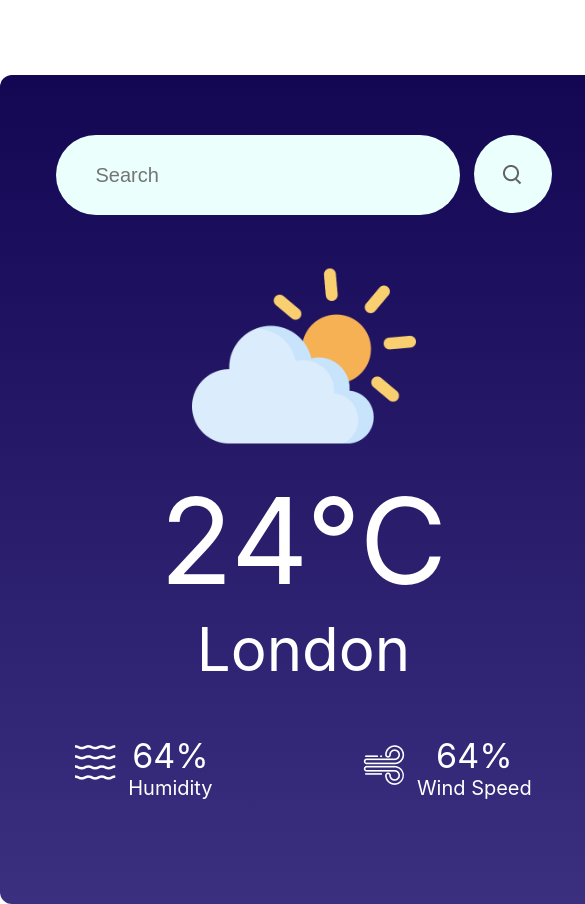
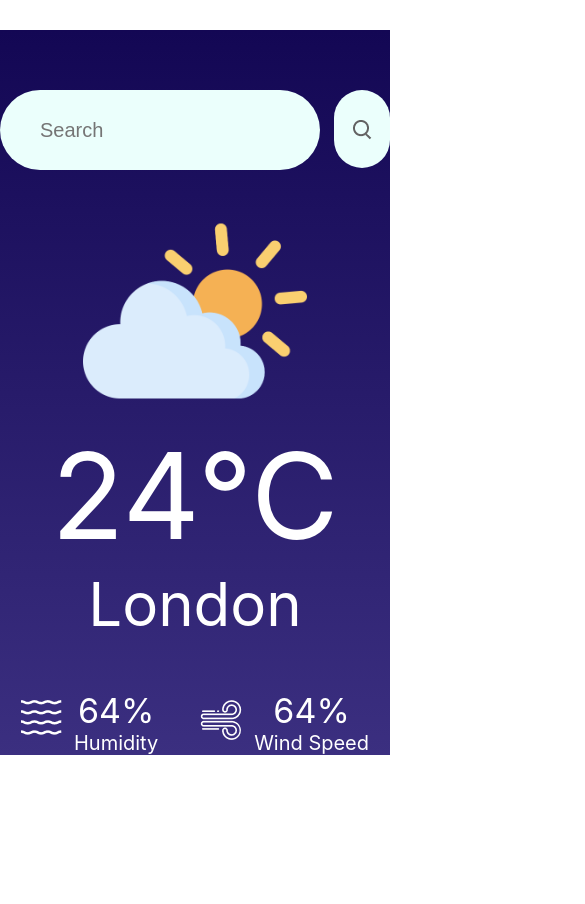
Before and after one commit to NirakarNanda/weather-app, a React (Create React App) app: page / in a window 390 px wide. Shown: the top 904 px of the page, 585 px wide, since content can reach past the window. After the commit the page ends 844 px from the top, so only its background shows below. Built offline with nearby package versions, Linux system fonts and the light colour scheme.

Commit message:
Final commit added responsiveness

```diff
--- a/src/Components/WeatherApp/WeatherApp.css
+++ b/src/Components/WeatherApp/WeatherApp.css
@@ -1,4 +1,4 @@
-.container{
+.container {
     width: 607px;
     height: 829px;
     margin: auto;
@@ -7,16 +7,25 @@
     background-image: linear-gradient(180deg, #130754, #3b2f80 100%);
   }
 
-.top-bar{
+  @media only screen and (max-width: 768px) {
+    .container {
+      width: 100%;
+      height: auto;
+      margin-top: 30px;
+      border-radius: 0;
+    }
+  }
+
+  .top-bar {
     display: flex;
     justify-content: center;
     gap: 14px;
     padding-top: 60px;
+  }
 
-}
-.top-bar input{
-    display: flex;
-    width: 362px;
+  .top-bar input {
+    width: 100%;
+    max-width: 362px; /* Add max-width to prevent input from becoming too wide on larger screens */
     height: 78px;
     background: #ebfffc;
     border: none;
@@ -28,7 +37,7 @@
     font-weight: 400;
   }
 
-.search-icon{
+  .search-icon {
     display: flex;
     justify-content: center;
     align-items: center;
@@ -38,13 +47,14 @@
     border-radius: 40px;
     cursor: pointer;
   }
-.weather-image{
+
+  .weather-image {
     margin-top: 29px;
     display: flex;
     justify-content: center;
   }
 
-.weather-temp{
+  .weather-temp {
     display: flex;
     justify-content: center;
     color: white;
@@ -52,38 +62,38 @@
     font-weight: 400;
   }
 
-.weather-location{
+  .weather-location {
     display: flex;
     justify-content: center;
     color: white;
     font-size: 60px;
     font-weight: 400;
-
   }
 
-.data-container{
+  .data-container {
     margin-top: 50px;
     color: white;
     display: flex;
     justify-content: center;
   }
-.element{
+
+  .element {
     margin: auto;
     display: flex;
     align-items: flex-start;
     gap: 12px;
-
   }
 
-.data{
+  .data {
     font-size: 34px;
     font-weight: 400;
   }
-.text{
+
+  .text {
     font-size: 20px;
     font-weight: 400;
   }
 
-.icon{
+  .icon {
     margin-top: 10px;
   }
```
Lines whose indentation alone changed are shown as unchanged.
